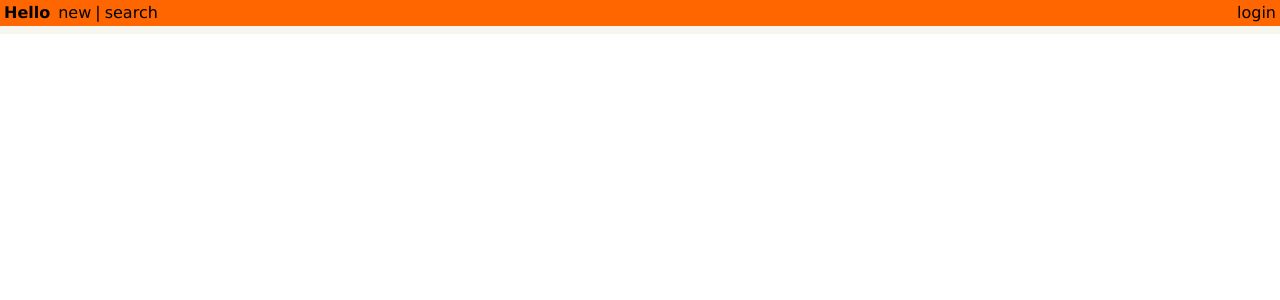
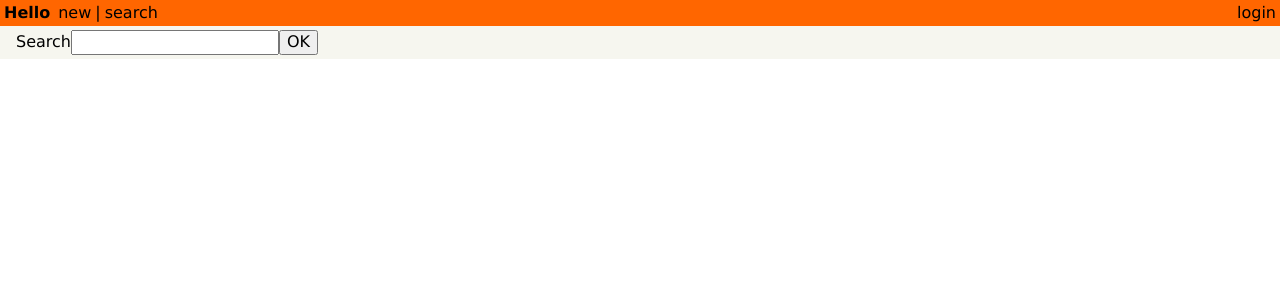
Before and after one commit to fortune-web/graphql-react-prisma, a React (Create React App) app: page /search in a window 1280 px wide. Shown: the top 300 px of the page. Built offline with nearby package versions, Linux system fonts and the light colour scheme.

Commit message:
done search functionality

```diff
--- a/src/components/App.tsx
+++ b/src/components/App.tsx
@@ -7,6 +7,7 @@
 import Login from './Login'
 import { Route, Routes } from 'react-router-dom';
 import Header from './Header';
+import Search from './Search'
 
 function App() {
   return (
@@ -20,6 +21,7 @@
             element={<CreateLink/>}
           />
           <Route path="/login" element={<Login/>} />
+          <Route path="/search"element={<Search/>}/>
         </Routes>
       </div>
     </>
--- /dev/null
+++ b/src/components/Search.tsx
@@ -0,0 +1,58 @@
+import React, { useState } from "react";
+import { useLazyQuery, gql } from "@apollo/client";
+import Link from "./Link";
+const FEED_SEARCH_QUERY = gql`
+  query FeedSearchQuery($filter: String!) {
+    feed(filter: $filter) {
+      id
+      links {
+        id
+        url
+        description
+        createdAt
+        postedBy {
+          id
+          name
+        }
+        votes {
+          id
+          user {
+            id
+          }
+        }
+      }
+    }
+  }
+`;
+const Search = () => {
+  const [searchFilter, setSearchFilter] = useState('');
+  const [executeSearch, { data }] = useLazyQuery(
+    FEED_SEARCH_QUERY
+  );
+  return (
+    <>
+      <div>
+        Search
+        <input
+          type="text"
+          onChange={(e) => setSearchFilter(e.target.value)}
+        />
+        <button
+          onClick={() =>
+            executeSearch({
+              variables: { filter: searchFilter }
+            })
+          }
+        >
+          OK
+        </button>
+      </div>
+      {data &&
+        data.feed.links.map((link, index) => (
+          <Link key={link.id} link={link} index={index} />
+        ))}
+    </>
+  );
+};
+
+export default Search;
```
